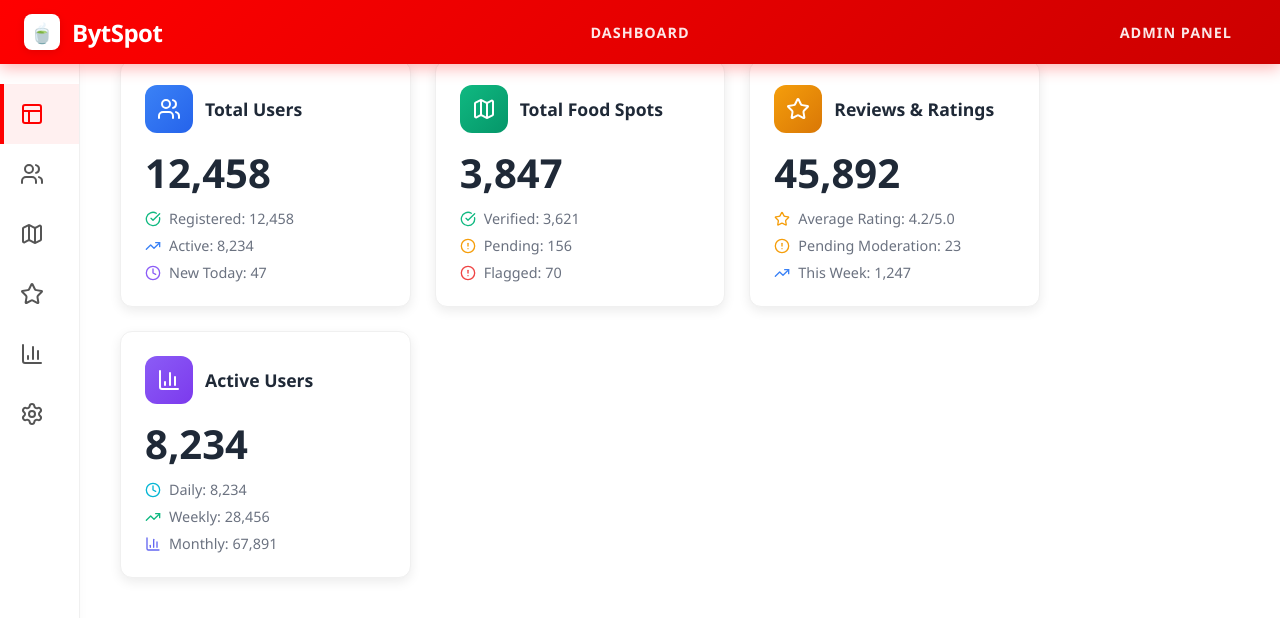
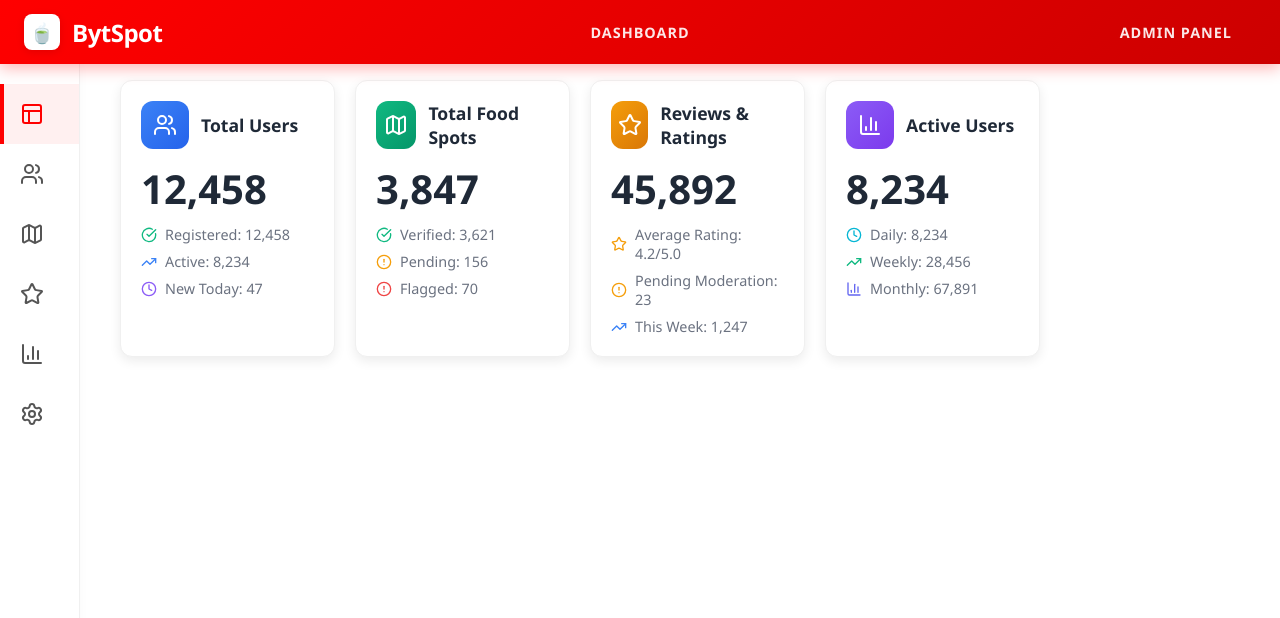
Before and after one commit to Sinxn-coder/chai-in, a React (Vite) app: page / in a window 1280 px wide. Shown: the top 618 px of the page. Built offline with nearby package versions, Linux system fonts and the light colour scheme.

Commit message:
Layout dashboard cards in horizontal row with top spacing

```diff
--- a/src/index.css
+++ b/src/index.css
@@ -178,20 +178,20 @@ main {
 
 /* Dashboard Styles */
 .dashboard {
-  padding: 20px 0;
+  padding: 40px 0 20px 0;
 }
 
 .stats-grid {
   display: grid;
-  grid-template-columns: repeat(auto-fit, minmax(280px, 1fr));
-  gap: 24px;
+  grid-template-columns: repeat(4, 1fr);
+  gap: 20px;
   margin-bottom: 32px;
 }
 
 .stat-card {
   background: #ffffff;
   border-radius: 12px;
-  padding: 24px;
+  padding: 20px;
   box-shadow: 0 4px 12px rgba(0, 0, 0, 0.08);
   border: 1px solid #f0f0f0;
   transition: all 0.3s ease;
```
